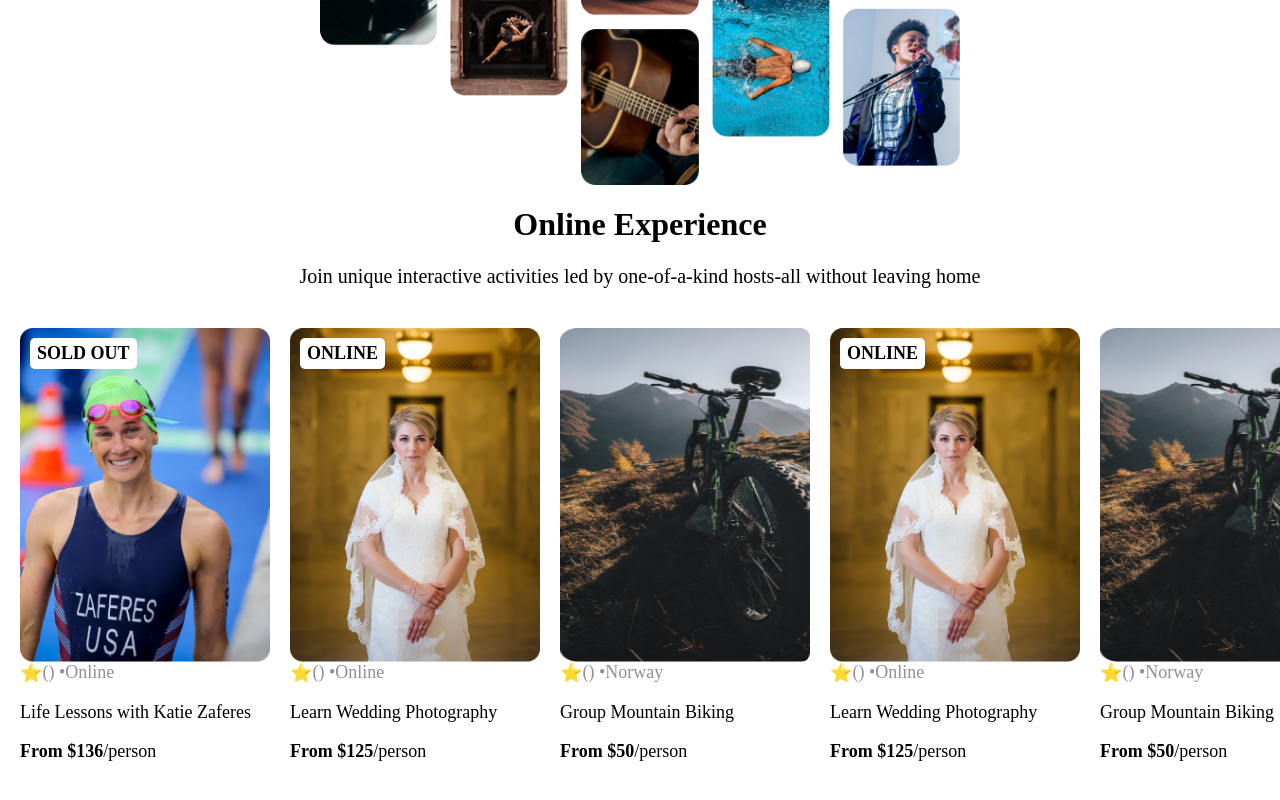
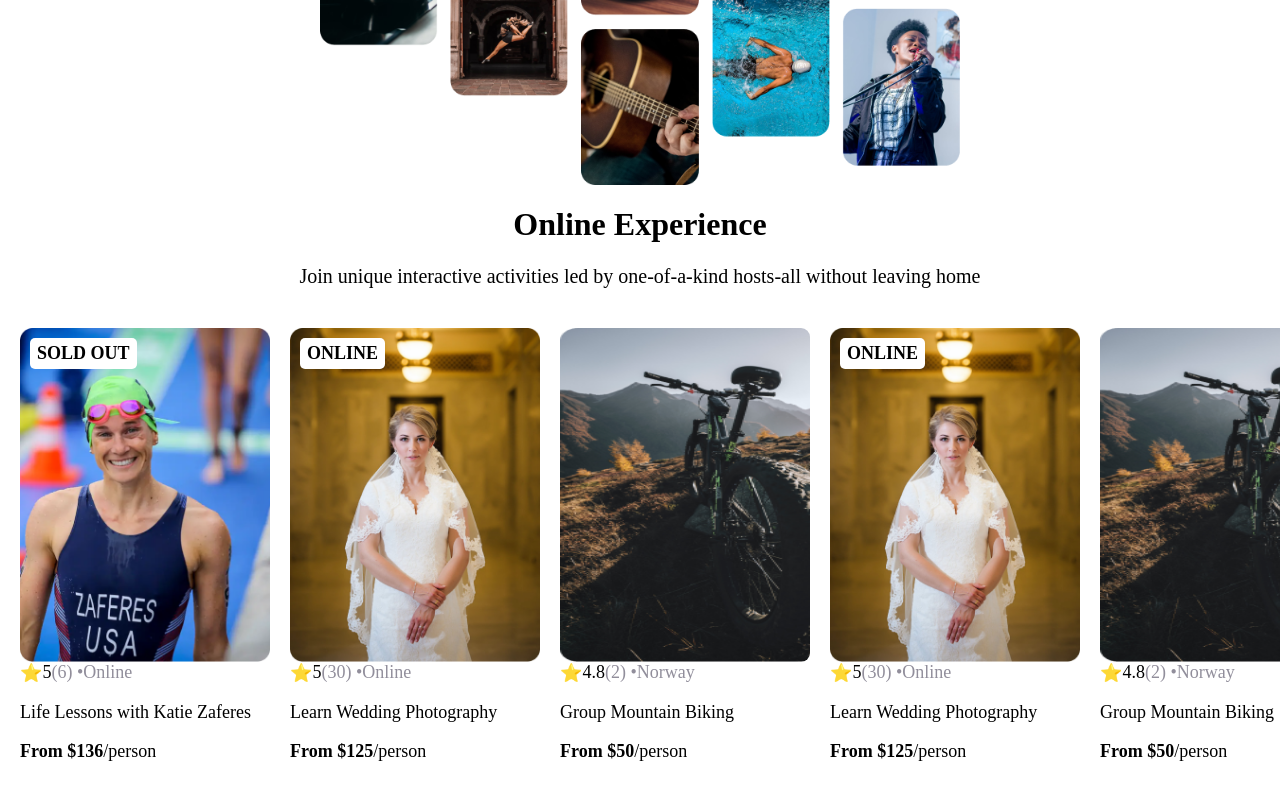
Before and after one commit to ranvijaysingh198/AirBnb, a React (Create React App) app: page / in a window 1280 px wide. Shown: the part 280-1080 px from the top of the page. Built offline with nearby package versions, Linux system fonts and the light colour scheme.

Commit message:
completed

```diff
--- a/src/components/Card.jsx
+++ b/src/components/Card.jsx
@@ -14,8 +14,8 @@ function Card(props){
             <img src={props.coverImg} alt = {props.alt} className="card-image"/>
             <div className="card-stats">
                 <span>⭐</span>
-                <span>{props.rating}</span>
-                <span className="gray">({props.reviewCount}) • </span>
+                <span>{props.stats.rating}</span>
+                <span className="gray">({props.stats.reviewCount}) • </span>
                 <span className="gray">{props.location}</span>
             </div>
             <p>{props.title}</p>
```
